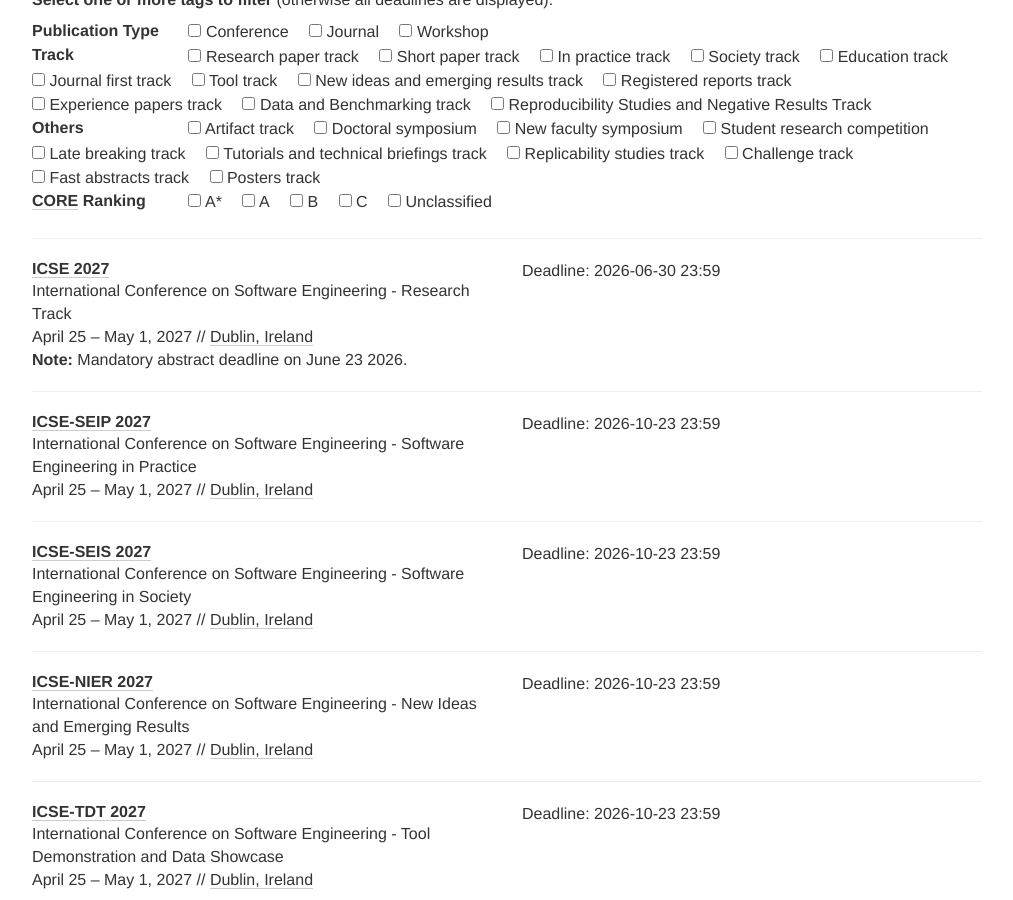
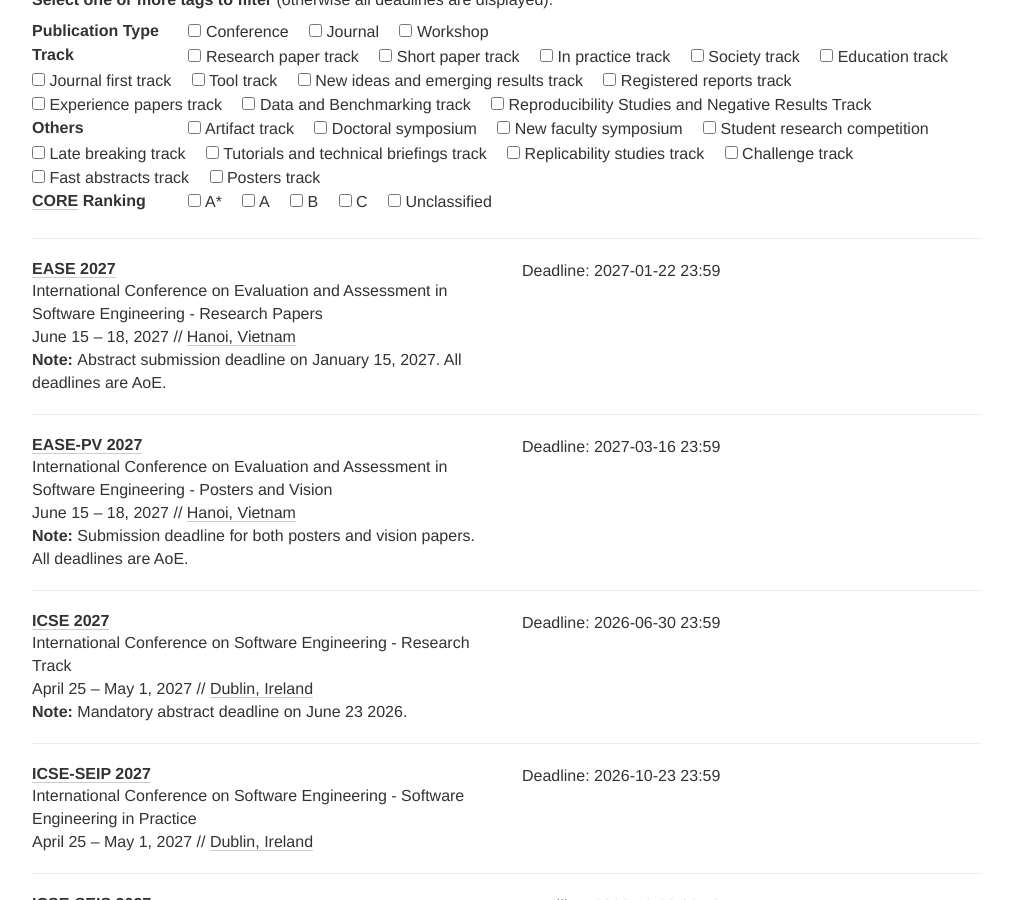
Before and after one commit to se-deadlines/se-deadlines.github.io, a Jekyll site: the page built from index.html, in a window 1280 px wide and 900 px high, scrolled down 344 px. Shown: the whole window, without its empty margins (133-1146 px from the left). Built offline with Jekyll 4.4.1, drawn with Linux system fonts in a browser that asks for light colours; nearby versions of some CDN libraries.

Commit message:
dd EASE 2027 Research Papers and Posters and Vision deadlines

```diff
--- a/_data/conferences.yml
+++ b/_data/conferences.yml
@@ -1,3 +1,28 @@
+# EASEs
+- name: EASE
+  description: International Conference on Evaluation and Assessment in Software Engineering - Research Papers
+  year: 2027
+  link: https://conf.researchr.org/track/ease-2027/ease-2027-papers
+  deadline:
+    - "2027-01-22 23:59"
+  date: June 15 - 18, 2027
+  place: Hanoi, Vietnam
+  note: Abstract submission deadline on January 15, 2027. All deadlines are AoE.
+  tags: [CO, RPT]
+
+- name: EASE-PV
+  description: International Conference on Evaluation and Assessment in Software Engineering - Posters and Vision
+  year: 2027
+  link: https://conf.researchr.org/track/ease-2027/ease-2027-posters-and-vision
+  deadline:
+    - "2027-03-16 23:59"
+  date: June 15 - 18, 2027
+  place: Hanoi, Vietnam
+  note: Submission deadline for both posters and vision papers. All deadlines are AoE.
+  tags: [CO, POS, NIER]
+
+
+
 # ICSEs
 - name: ICSE
   description: International Conference on Software Engineering - Research Track
```
